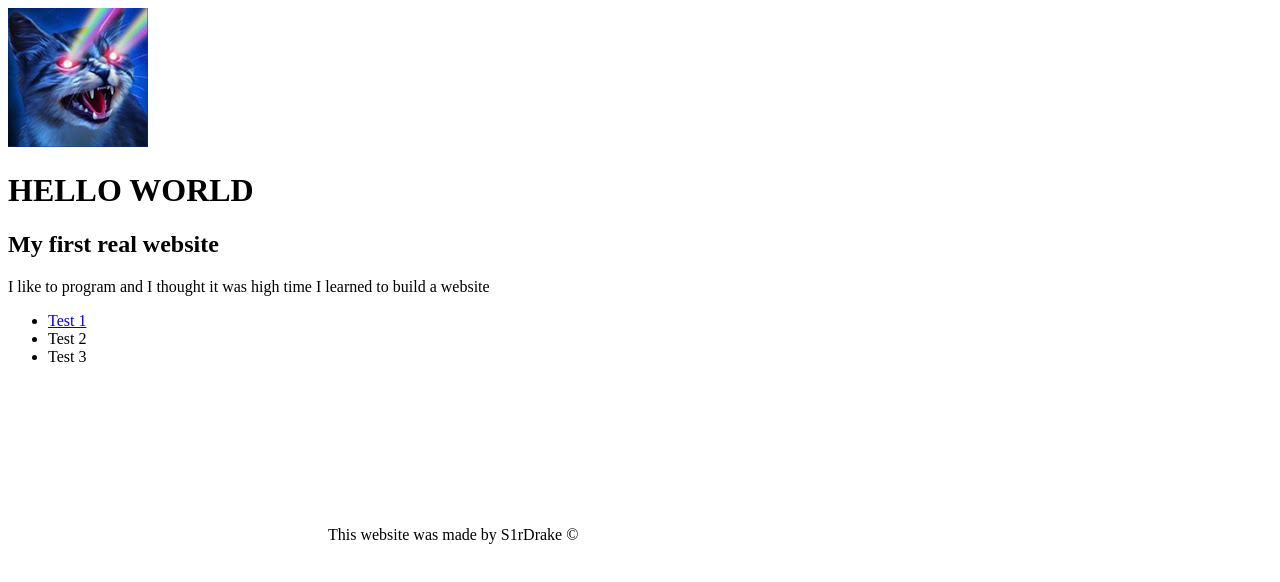
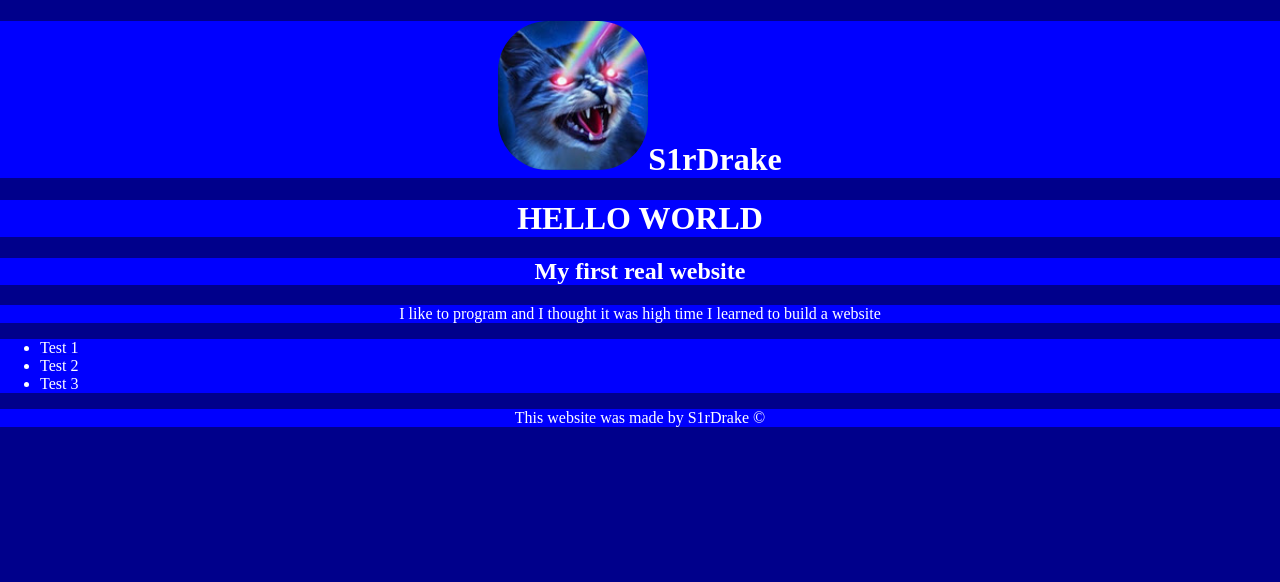
Before and after one commit to S1rDrake/Website-Hello-World, a plain HTML site: page index.html in a window 1280 px wide. Drawn offline with Linux system fonts and the light colour scheme.

Commit message:
final update hello world

```diff
--- /dev/null
+++ b/helloWorld.css
@@ -0,0 +1,44 @@
+header{
+    text-align:center;
+}
+header img{
+    border-radius: 50px;
+    margin-top: 0px;
+    margin-bottom:0px;
+    width:150px;
+}
+header h1{
+    vertical-align: top;
+}
+body{
+    margin:0;
+    background-color: darkblue;
+}
+h1{
+    color: white;
+    background-color: blue;
+    text-align: center;
+}
+h2{
+    color: white;
+    background-color: blue;
+    text-align: center;
+}
+p{
+    color:white;
+    background-color: blue;
+    text-align: center;
+}
+ul{
+    color:white;
+    background-color: blue;
+
+}
+links{
+    color:white;
+    background-color: blue;
+}
+footer{
+    text-align: center;
+    text-align: bottom;
+}
--- a/index.html
+++ b/index.html
@@ -3,31 +3,27 @@
     <head>
         <title>Hello World</title>
         <link rel="icon" href="root/LaserCat.ico">
-        <style>
-            .centerPage{
-                margin-block-start: 10em;
-                margin-inline-start: 20em;
-            }
-        </style>
+        <link rel="stylesheet" type="text/css" href="helloWorld.css">
 
     </head>
     <body>
         <!--This it the header for the page-->
         <header>
-            <img src="root/Laser Cat.jpg">
+            <h1><img src="root/Laser Cat.jpg">S1rDrake</h1>
+
             <h1>HELLO WORLD</h1>
         </header>
         <main>
             <h2>My first real website</h2>
             <p>I like to program and I thought it was high time I learned to build a website</p>
             <ul>
-                <li><a href="https://www.google.com/" target="_blank">Test 1</a></li>
+                <li><a href="https://www.google.com/" target="_blank"><links>Test 1</links></a></li>
                 <li>Test 2</li>
                 <li>Test 3</li>
             </ul>
         </main>
         <footer>
-            <p class= "centerPage">This website was made by S1rDrake &copy;</p>
+            <p>This website was made by S1rDrake &copy;</p>
         </footer>
     </body>
 </html>
```
